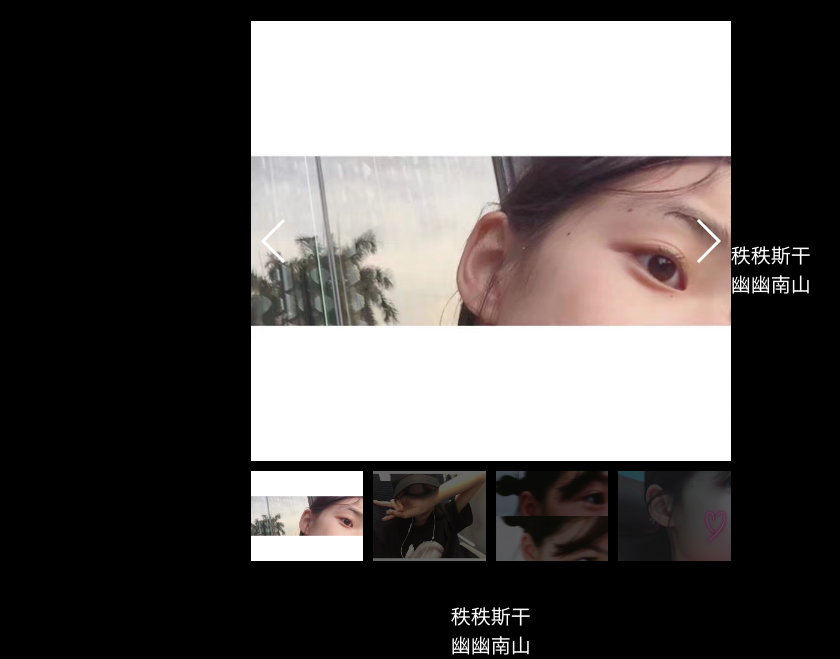
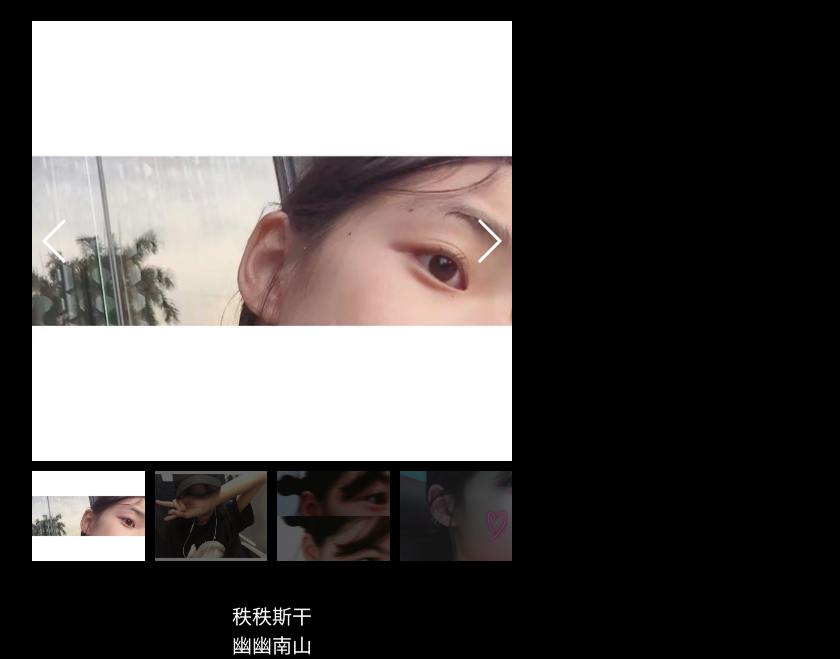
Before and after one commit to cisohe/cisohe, a plain HTML site: page index.html in a window 1280 px wide. Shown: the part 146-805 px from the top of the page, without its empty margins (368-1208 px from the left). Drawn offline with nearby package versions, Linux system fonts and the light colour scheme.

Commit message:
解决冲突

```diff
--- a/index.html
+++ b/index.html
@@ -5,11 +5,7 @@
     <meta charset="utf-8">
     <meta http-equiv="X-UA-Compatible" content="IE=edge,chrome=1">
     <title>懒懒呀</title>
-<<<<<<< HEAD
     <link rel="stylesheet" href="swiper.min.css">
-=======
-    <link rel="stylesheet" href="https://cdnjs.cloudflare.com/ajax/libs/Swiper/4.0.2/css/swiper.min.css">
->>>>>>> 862759ffffd602ad997714f76bb04aeb46904e41
     <style>
     html,
     body {
@@ -139,10 +135,6 @@
             <p>幽幽南山</p>
         </div>
     </div>
-    <div class="bottom-text">
-        <p>秩秩斯干</p>
-        <p>幽幽南山</p>
-    </div>
     <audio style="display: none;" src="http://www.170mv.com/kw/other.web.rz01.sycdn.kuwo.cn/resource/n1/34/85/3193126609.mp3" autoplay="autoplay" loop="loop"></audio>
     <script src="swiper.min.js"></script>
     <!-- Initialize Swiper -->
```
